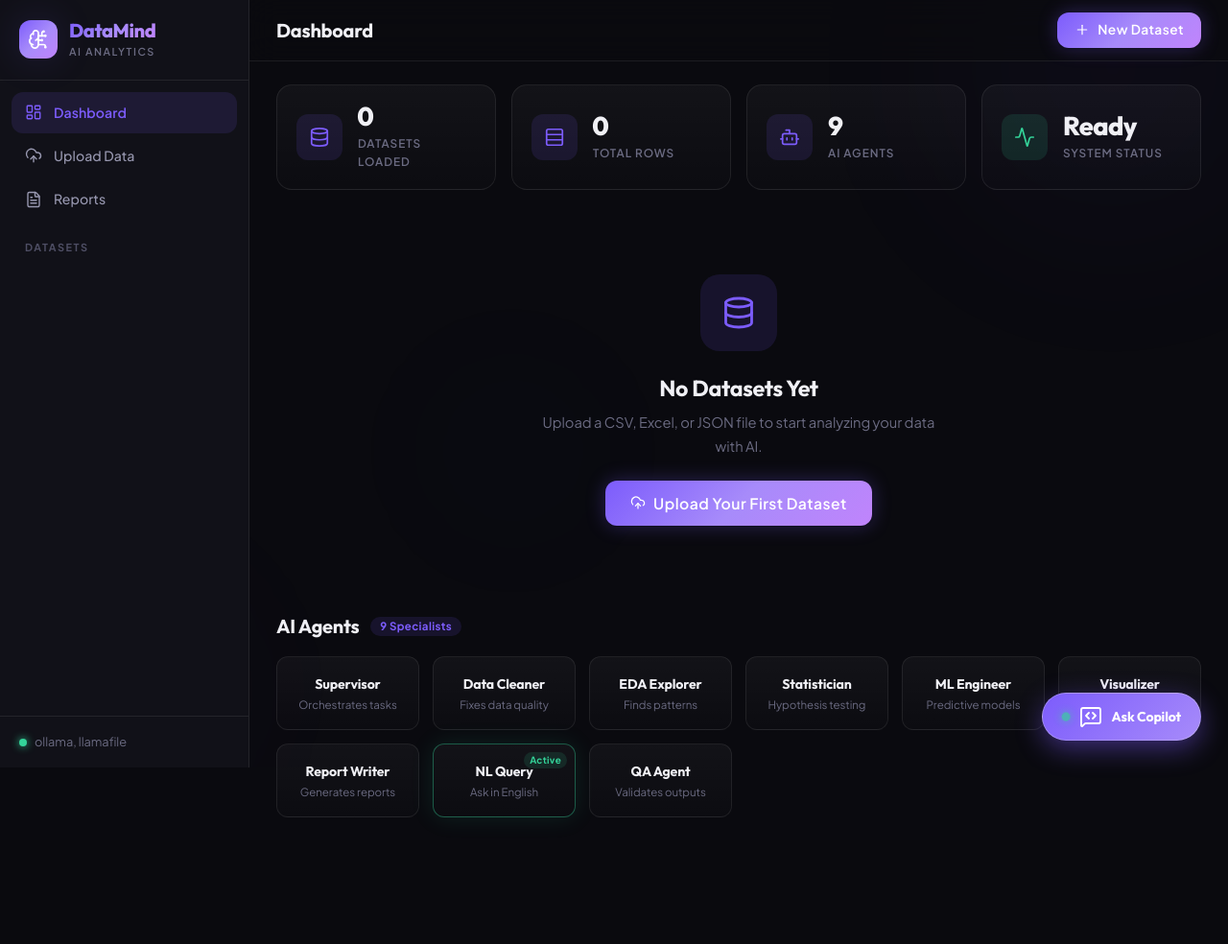
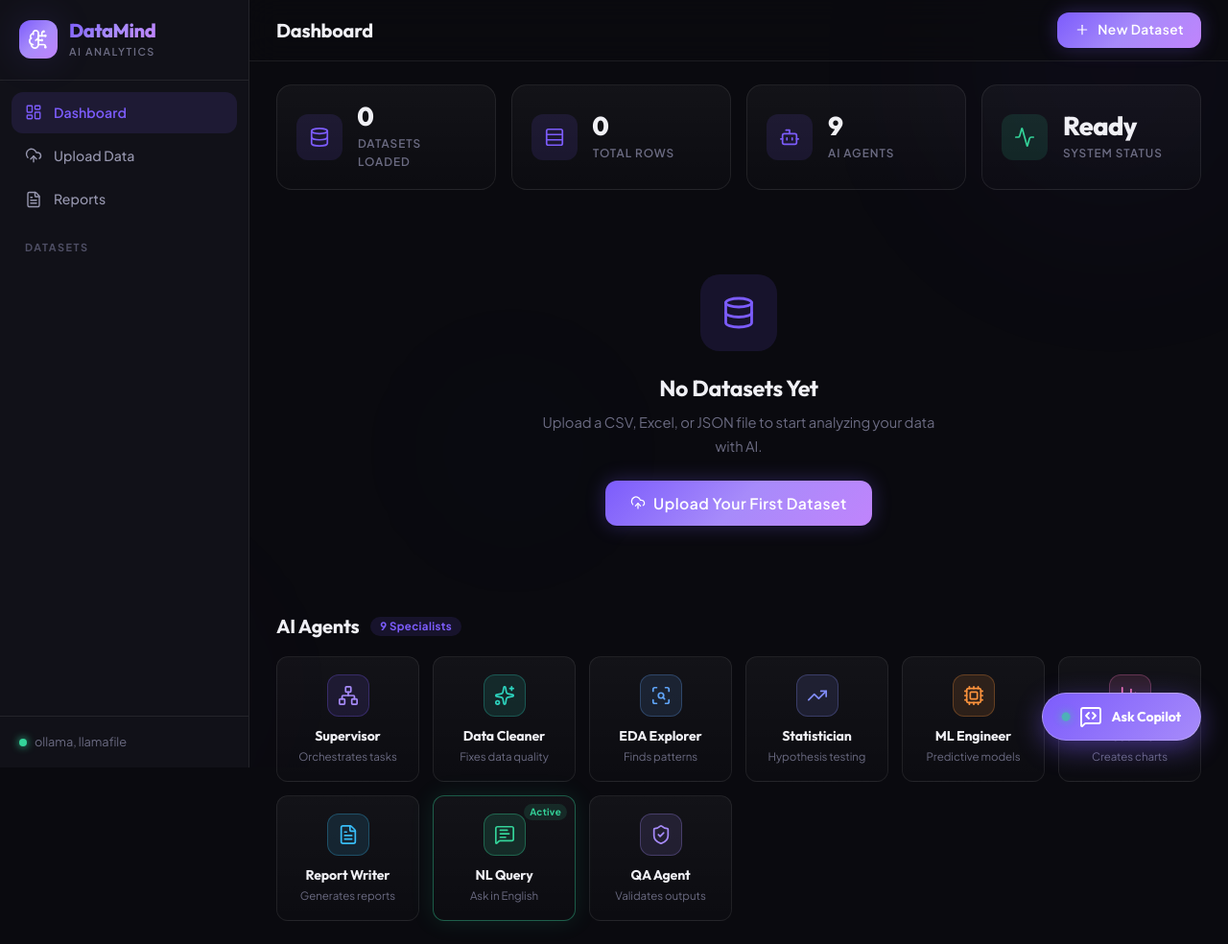
Before and after one commit to UTTAL-KUMAR-RAWANI/Multi-Agent-AI-Data-Analysts-, a FastAPI app: page / in a window 1280 px wide. Shown: the whole page at 96% size. Before the commit the page ends 852 px from the top, so only its background shows below. Run offline with FastAPI, Linux system fonts and the light colour scheme.

Commit message:
refactor(dashboard): redesign 9 AI agent cards with contextual Lucide icons and eliminate emojis

```diff
--- a/src/web/templates/dashboard.html
+++ b/src/web/templates/dashboard.html
@@ -124,49 +124,67 @@
     </div>
 
     <div class="agents-grid">
-        <div class="agent-card">
-            <div class="agent-emoji">🧠</div>
+        <div class="agent-card" data-agent="supervisor">
+            <div class="agent-icon-wrap">
+                <i data-lucide="network"></i>
+            </div>
             <h4>Supervisor</h4>
             <p>Orchestrates tasks</p>
         </div>
-        <div class="agent-card">
-            <div class="agent-emoji">🧹</div>
+        <div class="agent-card" data-agent="cleaner">
+            <div class="agent-icon-wrap">
+                <i data-lucide="sparkles"></i>
+            </div>
             <h4>Data Cleaner</h4>
             <p>Fixes data quality</p>
         </div>
-        <div class="agent-card">
-            <div class="agent-emoji">📊</div>
+        <div class="agent-card" data-agent="eda">
+            <div class="agent-icon-wrap">
+                <i data-lucide="scan-search"></i>
+            </div>
             <h4>EDA Explorer</h4>
             <p>Finds patterns</p>
         </div>
-        <div class="agent-card">
-            <div class="agent-emoji">📈</div>
+        <div class="agent-card" data-agent="statistician">
+            <div class="agent-icon-wrap">
+                <i data-lucide="trending-up"></i>
+            </div>
             <h4>Statistician</h4>
             <p>Hypothesis testing</p>
         </div>
-        <div class="agent-card">
-            <div class="agent-emoji">🤖</div>
+        <div class="agent-card" data-agent="ml">
+            <div class="agent-icon-wrap">
+                <i data-lucide="cpu"></i>
+            </div>
             <h4>ML Engineer</h4>
             <p>Predictive models</p>
         </div>
-        <div class="agent-card">
-            <div class="agent-emoji">🎨</div>
+        <div class="agent-card" data-agent="visualizer">
+            <div class="agent-icon-wrap">
+                <i data-lucide="bar-chart-3"></i>
+            </div>
             <h4>Visualizer</h4>
             <p>Creates charts</p>
         </div>
-        <div class="agent-card">
-            <div class="agent-emoji">📝</div>
+        <div class="agent-card" data-agent="report">
+            <div class="agent-icon-wrap">
+                <i data-lucide="file-text"></i>
+            </div>
             <h4>Report Writer</h4>
             <p>Generates reports</p>
         </div>
-        <div class="agent-card active">
-            <div class="agent-emoji">💬</div>
+        <div class="agent-card active" data-agent="nl_query">
+            <div class="agent-icon-wrap">
+                <i data-lucide="message-square-text"></i>
+            </div>
             <h4>NL Query</h4>
             <p>Ask in English</p>
             <span class="badge badge-success">Active</span>
         </div>
-        <div class="agent-card">
-            <div class="agent-emoji">✅</div>
+        <div class="agent-card" data-agent="qa">
+            <div class="agent-icon-wrap">
+                <i data-lucide="shield-check"></i>
+            </div>
             <h4>QA Agent</h4>
             <p>Validates outputs</p>
         </div>
@@ -211,17 +229,17 @@
                             <span class="copilot-msg-sender">DataMind Copilot</span>
                         </div>
                         <div class="copilot-msg-bubble">
-                            <p>👋 Hello! I'm your <strong>Dashboard Copilot</strong>. I have real-time visibility into all <strong>{{ datasets | length }} loaded datasets</strong>, system health, and the 9 specialized AI agents.</p>
+                            <p>Hello! I'm your <strong>Dashboard Copilot</strong>. I have real-time visibility into all <strong>{{ datasets | length }} loaded datasets</strong>, system health, and the 9 specialized AI agents.</p>
                             <p style="margin-top: 6px;">Ask me anything about your data, missing values, statistical tests, or click one of these quick prompts:</p>
                             <div class="copilot-chips-row" id="copilot-quick-chips">
                                 <button class="copilot-chip" onclick="askCopilot('Summarize all my loaded datasets')">
                                     <i data-lucide="sparkles"></i> Summarize all datasets
                                 </button>
                                 <button class="copilot-chip" onclick="askCopilot('Which datasets have missing values or quality issues?')">
-                                    <i data-lucide="alert-triangle"></i> Check missing data
+                                    <i data-lucide="scan-search"></i> Check missing data
                                 </button>
                                 <button class="copilot-chip" onclick="askCopilot('What do the 9 AI specialist agents do?')">
-                                    <i data-lucide="bot"></i> Explain AI agents
+                                    <i data-lucide="network"></i> Explain AI agents
                                 </button>
                                 <button class="copilot-chip" onclick="askCopilot('How do I run an analysis in Studio?')">
                                     <i data-lucide="zap"></i> How to run Studio analysis
@@ -365,16 +383,16 @@
                         <span class="copilot-msg-sender">DataMind Copilot</span>
                     </div>
                     <div class="copilot-msg-bubble">
-                        <p>👋 Conversation reset! I'm ready for any question about your dashboard, datasets, or AI specialists.</p>
+                        <p>Conversation reset. I'm ready for any question about your dashboard, datasets, or AI specialists.</p>
                         <div class="copilot-chips-row">
                             <button class="copilot-chip" onclick="askCopilot('Summarize all my loaded datasets')">
                                 <i data-lucide="sparkles"></i> Summarize all datasets
                             </button>
                             <button class="copilot-chip" onclick="askCopilot('Which datasets have missing values or quality issues?')">
-                                <i data-lucide="alert-triangle"></i> Check missing data
+                                <i data-lucide="scan-search"></i> Check missing data
                             </button>
                             <button class="copilot-chip" onclick="askCopilot('What do the 9 AI specialist agents do?')">
-                                <i data-lucide="bot"></i> Explain AI agents
+                                <i data-lucide="network"></i> Explain AI agents
                             </button>
                         </div>
                     </div>
@@ -545,7 +563,7 @@
                 const errData = await resp.json().catch(() => ({}));
                 appendCopilotMessage(
                     'assistant',
-                    `⚠️ Error: ${errData.detail || 'Unable to process dashboard question at this moment.'}`
+                    `Error: ${errData.detail || 'Unable to process dashboard question at this moment.'}`
                 );
             } else {
                 const data = await resp.json();
@@ -559,7 +577,7 @@
             }
         } catch (error) {
             removeCopilotLoadingIndicator();
-            appendCopilotMessage('assistant', `⚠️ Connection error: ${error.message}. Please verify the server is running.`);
+            appendCopilotMessage('assistant', `Connection error: ${error.message}. Please verify the server is running.`);
         } finally {
             isCopilotProcessing = false;
             copilotSendBtn.disabled = false;
```
